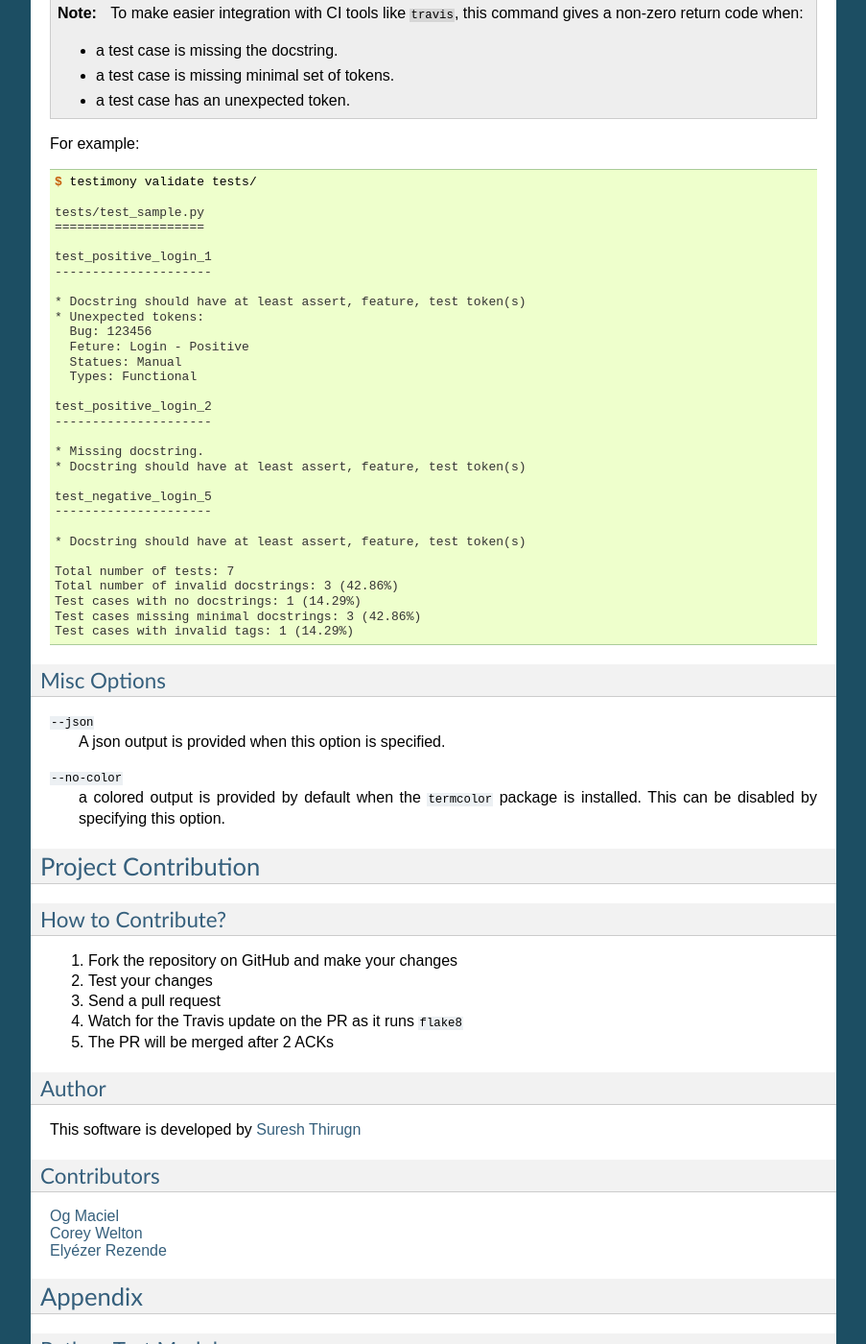
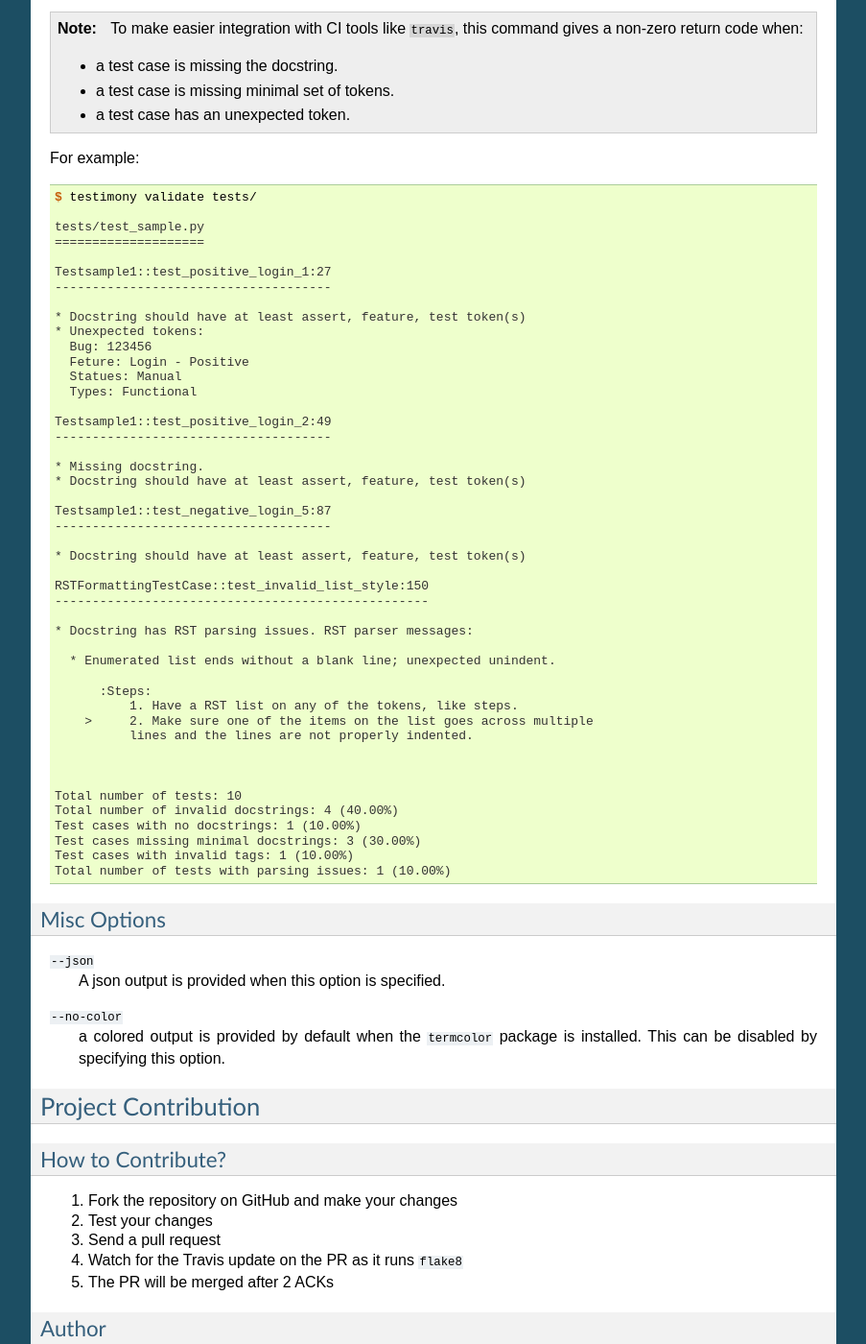
Before and after one commit to SatelliteQE/testimony, a Sphinx documentation site: the page built from docs/index.rst, in a window 1280 px wide and 1400 px high, scrolled down 3988 px. Shown: the whole window at 96% size, without its empty margins (198-1101 px from the left). Built offline with Sphinx 7.4.7, drawn with Linux system fonts in a browser that asks for light colours; some of the changed text lies outside the part shown.

Commit message:
Update testcase title output
Include the parent class (if available) and the line number when showing
information about test cases. This helps users identify which exactly
tests Testimony is presenting.

```diff
--- a/docs/index.rst
+++ b/docs/index.rst
@@ -158,29 +158,30 @@ test.  Also it prints non-recognized tokens.
     tests/test_sample.py
     ====================
 
-    test_positive_login_1
-    ---------------------
+    test_outside_class:8
+    --------------------
+
+    Assert:
+     Testimony works with test functions
+
+    Feature:
+     Test functions
+
+    Setup:
+     Global setup
+
+    Test:
+     Test testimony works with test functions.
+
+
+    Testsample1::test_positive_login_1:27
+    -------------------------------------
 
     Assert:
      Login is successful
 
     Setup:
      Setup Testsample1
-
-    Steps:
-     1. Login to the application with valid credentials
-
-    Tags:
-     t1, t2, t3
-
-    Test:
-     Login with right credentials
-
-    Unexpected tokens:
-      Bug: 123456
-      Feture: Login - Positive
-      Statues: Manual
-      Types: Functional
 
 .. note::
     The print command above uses the ``head`` command to show just one test
@@ -235,37 +236,52 @@ For example:
 
 .. code-block:: console
 
-   $ testimony validate tests/
+    $ testimony validate tests/
 
-   tests/test_sample.py
-   ====================
+    tests/test_sample.py
+    ====================
 
-   test_positive_login_1
-   ---------------------
+    Testsample1::test_positive_login_1:27
+    -------------------------------------
 
-   * Docstring should have at least assert, feature, test token(s)
-   * Unexpected tokens:
-     Bug: 123456
-     Feture: Login - Positive
-     Statues: Manual
-     Types: Functional
+    * Docstring should have at least assert, feature, test token(s)
+    * Unexpected tokens:
+      Bug: 123456
+      Feture: Login - Positive
+      Statues: Manual
+      Types: Functional
 
-   test_positive_login_2
-   ---------------------
+    Testsample1::test_positive_login_2:49
+    -------------------------------------
 
-   * Missing docstring.
-   * Docstring should have at least assert, feature, test token(s)
+    * Missing docstring.
+    * Docstring should have at least assert, feature, test token(s)
 
-   test_negative_login_5
-   ---------------------
+    Testsample1::test_negative_login_5:87
+    -------------------------------------
 
-   * Docstring should have at least assert, feature, test token(s)
+    * Docstring should have at least assert, feature, test token(s)
 
-   Total number of tests: 7
-   Total number of invalid docstrings: 3 (42.86%)
-   Test cases with no docstrings: 1 (14.29%)
-   Test cases missing minimal docstrings: 3 (42.86%)
-   Test cases with invalid tags: 1 (14.29%)
+    RSTFormattingTestCase::test_invalid_list_style:150
+    --------------------------------------------------
+
+    * Docstring has RST parsing issues. RST parser messages:
+
+      * Enumerated list ends without a blank line; unexpected unindent.
+
+          :Steps:
+              1. Have a RST list on any of the tokens, like steps.
+        >     2. Make sure one of the items on the list goes across multiple
+              lines and the lines are not properly indented.
+
+
+
+    Total number of tests: 10
+    Total number of invalid docstrings: 4 (40.00%)
+    Test cases with no docstrings: 1 (10.00%)
+    Test cases missing minimal docstrings: 3 (30.00%)
+    Test cases with invalid tags: 1 (10.00%)
+    Total number of tests with parsing issues: 1 (10.00%)
 
 Misc Options
 ++++++++++++
```
Also changed, not shown: testimony/__init__.py (+20 -2 lines), 1 other file.
